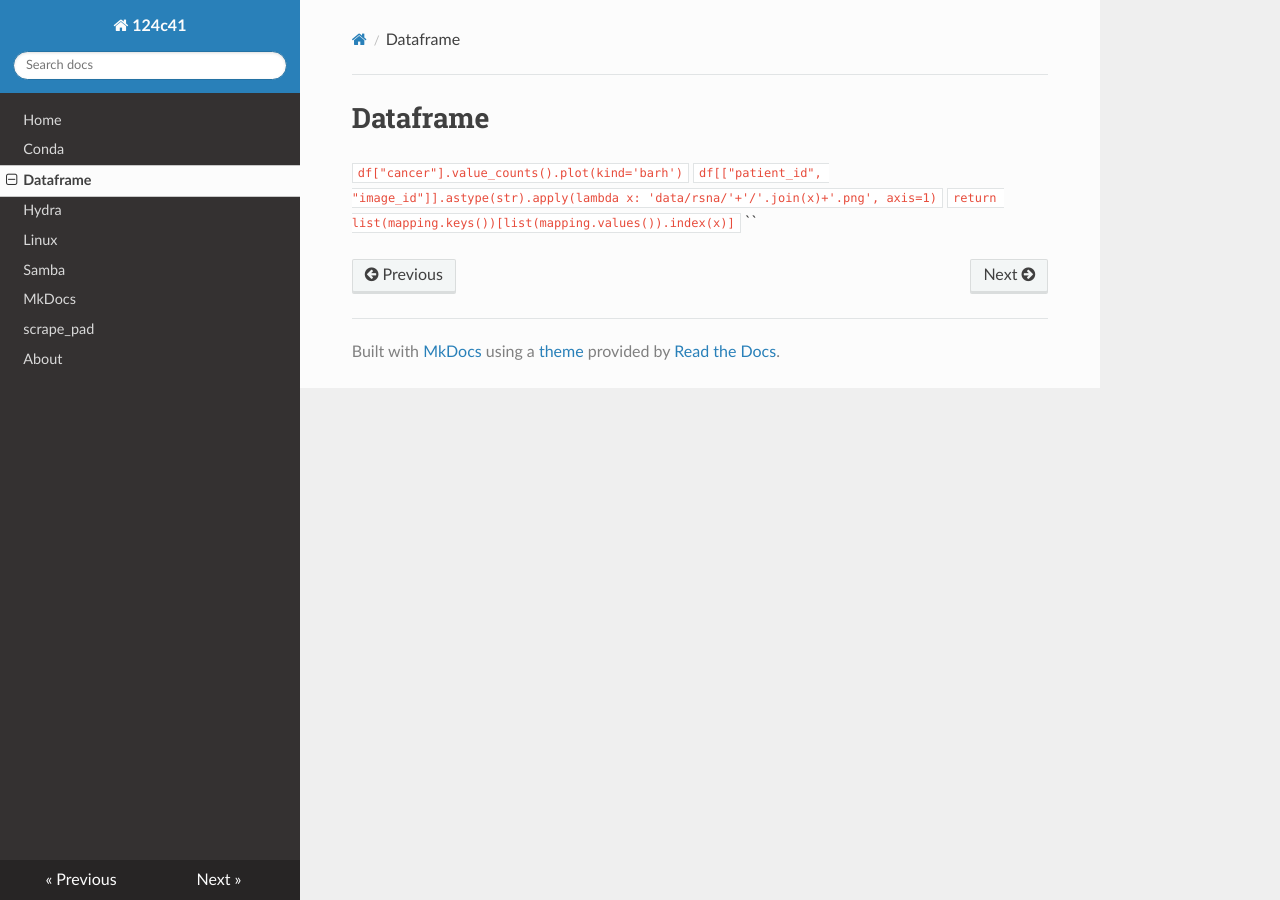
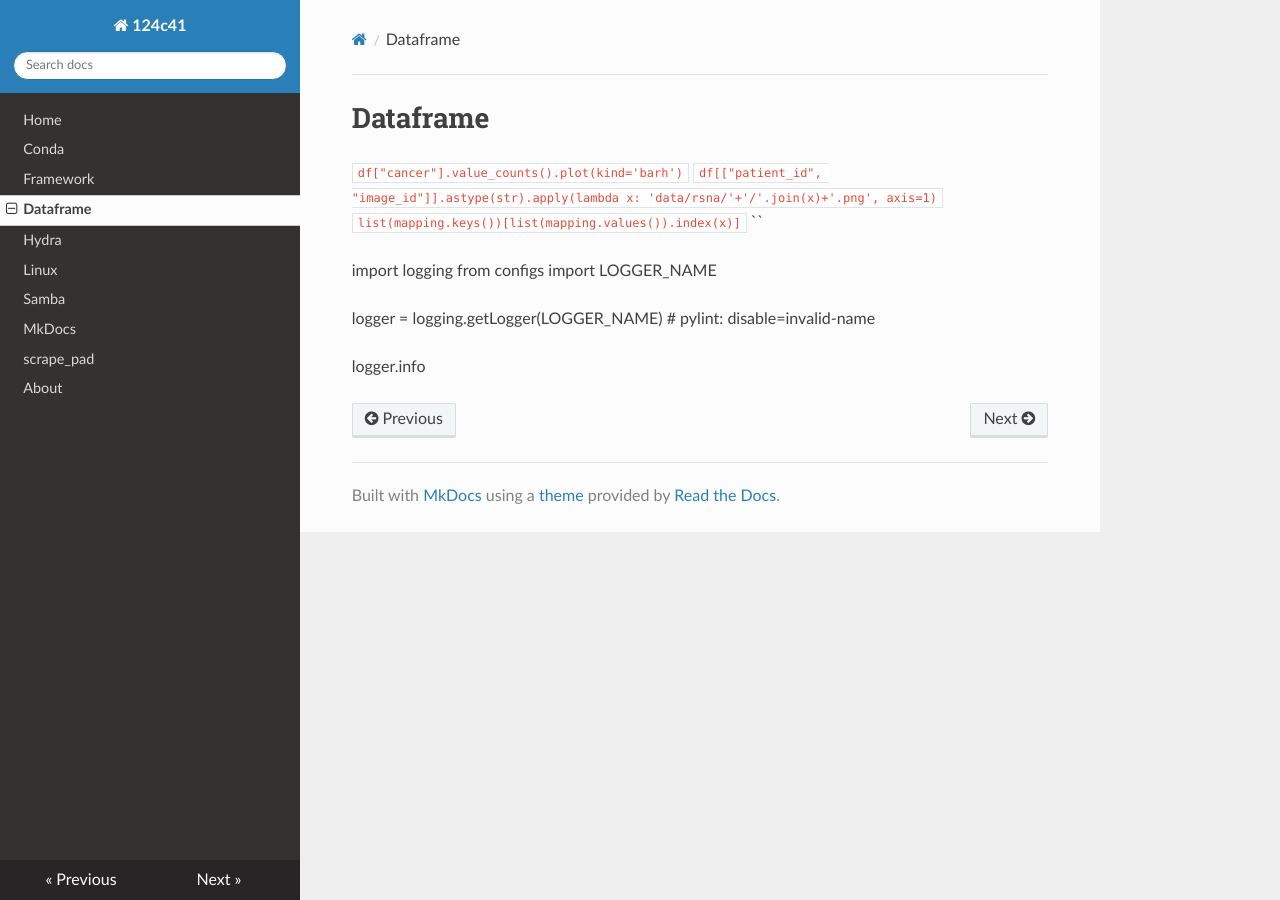
Before and after one commit to furyhawk/124c41, an MkDocs documentation site: the page built from docs/dataframe.md, in a window 1280 px wide. Built offline with MkDocs 1.6.1, drawn with Linux system fonts in a browser that asks for light colours; nearby versions of some CDN libraries.

Commit message:
run: 230119

```diff
--- a/docs/dataframe.md
+++ b/docs/dataframe.md
@@ -2,5 +2,12 @@
 
 `df["cancer"].value_counts().plot(kind='barh')`
 `df[["patient_id", "image_id"]].astype(str).apply(lambda x: 'data/rsna/'+'/'.join(x)+'.png', axis=1)`
-`return list(mapping.keys())[list(mapping.values()).index(x)]`
+`list(mapping.keys())[list(mapping.values()).index(x)]`
 ``
+
+import logging
+from configs import LOGGER_NAME
+
+logger = logging.getLogger(LOGGER_NAME)  # pylint: disable=invalid-name
+
+logger.info
--- a/mkdocs.yml
+++ b/mkdocs.yml
@@ -2,6 +2,7 @@ site_name: 124c41
 nav:
     - Home: index.md
     - Conda: conda.md
+    - Framework: framework.md
     - Dataframe: dataframe.md
     - Hydra: hydra.md
     - Linux: linux.md
--- /dev/null
+++ b/requirements.txt
@@ -0,0 +1,4 @@
+ipykernel
+nbformat
+black
+mkdocs
```
Also changed, not shown: docs/framework.md (added, +3 -0 lines), docs/hydra.md (+5 -0 lines), docs/linux.md (+5 -0 lines).
